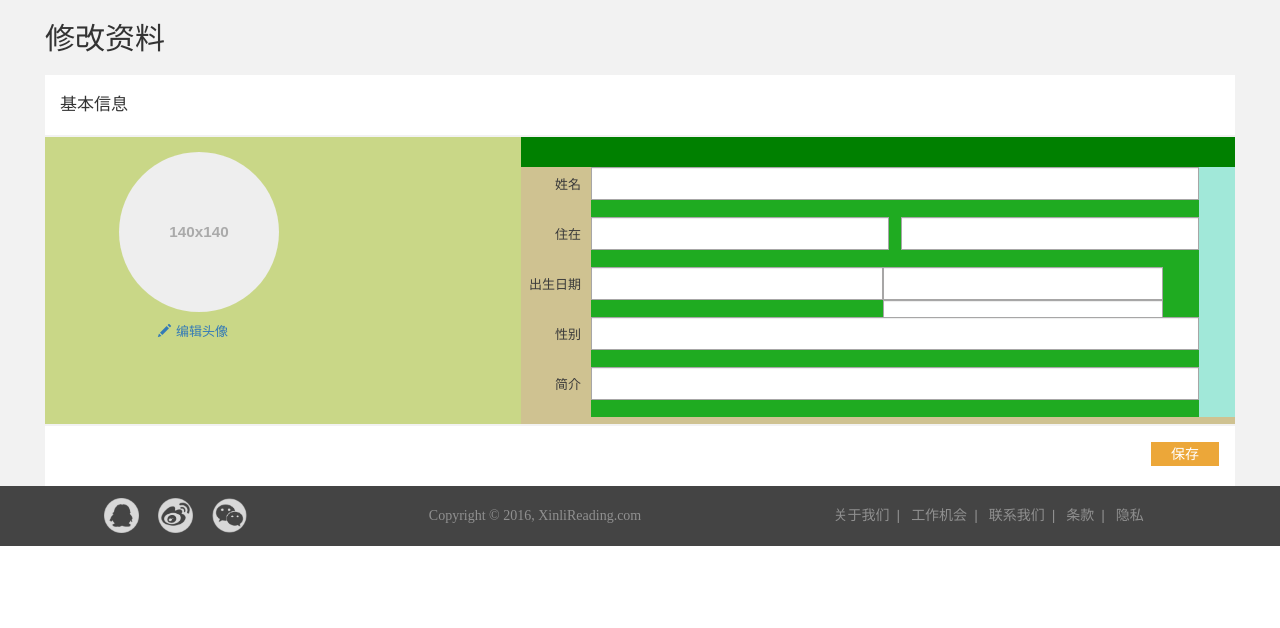
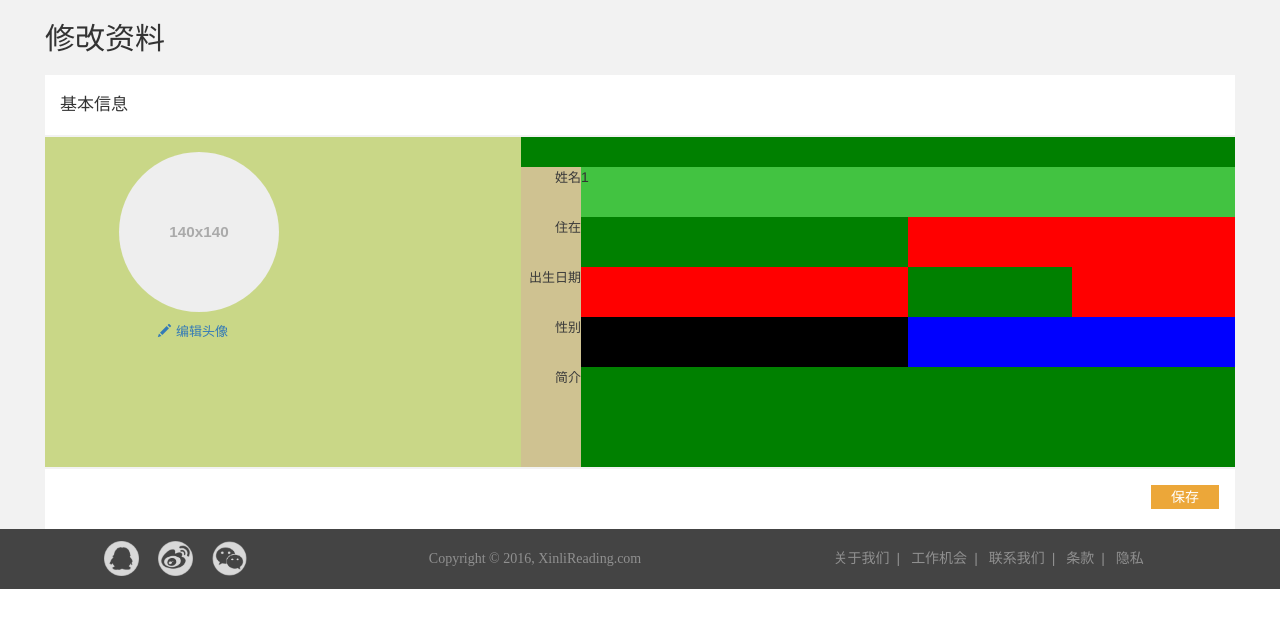
Before and after one commit to xinlireading/xinlireading-server, a Django app: template xinlireading/templates/xinlireading/edit-profile.html in a window 1280 px wide. Shown: the part 67-695 px from the top of the page. Run offline with Django 3.2, Linux system fonts and the light colour scheme; the template is opened without the code that fills it, so the values that code supplies are empty; some libraries are stand-ins or nearby versions.

Commit message:
remake the div->div->div for edit profile page.

```diff
--- a/xinlireading/static/xinlireading/css/edit-profile.css
+++ b/xinlireading/static/xinlireading/css/edit-profile.css
@@ -90,6 +90,9 @@
   /*float: left;*/
   /*background-color: #1FAB21;*/
 }
+.div-labels-panel div:last-child {
+  height: 100px;
+}
 
 .div-labels-panel label {
   width: 100%;
@@ -105,118 +108,118 @@
 
 .div-inputs-panel {
   display: table-cell;
+  background-color: lightgray;
+  width: 100%;
+  height: 100%;
 }
 
-.div-inputs-wrapper-panel {
+.div-inputs-panel-wrapper {
   width: 100%;
   height: 100%;
-  background-color: #a1e8d9;
+  background-color: gray;
+}
+.div-inputs-panel-wrapper > div {
+  height: 50px;
+  width: 100%;
+}
+.div-inputs-panel-wrapper > div:last-child {
+  background-color: lightgray;
+  height: 100px;
+}
+/*Name panel*/
+.div-input-name-panel {
+  background-color: lightgray;
+}
+.div-input-name-panel-wrapper {
+  height: 100%;
+  width: 100%;
+  background-color: #42C341;
+}
+
+/*Address Panel*/
+.div-input-address-panel {
+  background-color: red;
+}
+.div-input-address-panel-wrapper {
+  height: 100%;
+  width: 100%;
+  background-color: green;
   display: table;
 }
-.div-input1-sub-panel {
+.div-input-address-panel-wrapper > div {
   display: table-cell;
+  height: 100%;
+  width: 50%;
+  background-color: red;
+}
+.div-input-address-panel-wrapper > div:first-child {
   background-color: green;
 }
-.div-input-sub-wrapper-panel {
+
+/*Birthday Panel*/
+.div-input-birthday-panel {
+  background-color: red;
+}
+.div-input-birthday-panel-wrapper {
+  height: 100%;
   width: 100%;
+  background-color: yellow;
+  display: table;
+}
+.div-input-birthday-panel-wrapper > div {
+  display: table-cell;
+  width: 25%;
   height: 100%;
-  background-color: yellow
+  background-color: green;
+}
+.div-input-birthday-panel-wrapper > div:first-child {
+  background-color: red;
+  width: 50%;
+}
+.div-input-birthday-panel-wrapper > div:last-child {
+  background-color: red;
 }
 
-.div-inputs-wrapper-panel div {
-  /*width: 100%;*/
-  height: 50px;
-  background-color: #1FAB21;
-  /*margin-left: 10px;*/
-  margin-right: 36px;
+/*Gender panel*/
+.div-input-gender-panel {
+  background-color: red;
+}
+.div-input-gender-panel-wrapper {
+  height: 100%;
+  width: 100%;
+  background-color: yellow;
+  display: table;
+}
+.div-input-gender-panel-wrapper > div {
+  display: table-cell;
+  width: 25%;
+  height: 100%;
+  background-color: blue;
+}
+.div-input-gender-panel-wrapper > div:first-child {
+  background-color: black;
 }
 
-.div-address-wrapper {
+/*Intro panel*/
+.div-input-intro-panel-wrapper {
+  height: 100%;
   width: 100%;
+}
+.div-input-intro-panel-wrapper > div {
   height: 100%;
-  display: table;
-  background-color: black;
-}
-.div-address-wrapper input {
-  display: table-cell;
-  width: 49%;
+  width: 100%;
+  background-color: green;
 }
 
-.div-address-wrapper input:last-child {
-  /*display: table-cell;
-  width: 50%;*/
-  margin-left: 2%;
-}
 
-.div-birthday-wrapper {
-  width: 100%;
-  /*height: 100%;*/
-  display: table;
-}
 
-/*.div-birthday-wrapper div {
-  display: table-cell;
-  width: 1%;
-}*/
-.div-birthday-year-wrapper {
-  display: table-cell;
-  width: 48%;
-}
-.div-birthday-date-wrapper {
-  display: table-cell;
-  width: 48%;
-}
 
-.div-date-wrapper {
-  width: 100%;
-  /*height: 100%;*/
-  display: table;
+
+
+
+
+.div-input-birthday-panel {
   background-color: lightgray;
-}
-
-.div-date-wrapper input {
-  display: table-cell;
-  width: 47%;
-  margin-left: 2%;
-}
-
-.div-date-wrapper input:last-child {
-  /*margin-left: 2%;*/
-}
-
-/*.input-address2 {
-  display: table-cell;
-  width: 50%;
-}*/
-
-.form-control-userprofile-input {
-  border-radius: 0px;
-  border-color: #A7A6A6;
-  border-width: 1px;
-  /*margin: 0px;*/
-  padding: 0px;
-  height: 33px;
-  /*margin-left: 13px;*/
-  /*margin-right: 36px;*/
-}
-
-.div-input-name {
-  background-color: red;
-}
-.div-input-address {
-  background-color: green;
-}
-.div-input-birthday {
-  background-color: yellow;
-  height: 40px;
-}
-.div-input-gender {
-  background-color: lightgray;
-  height: 40px;
-
-}
-.div-input-introduction {
-  background-color: gray
 }
 
 .div-savebtn-panel {
--- a/xinlireading/templates/xinlireading/edit-profile.html
+++ b/xinlireading/templates/xinlireading/edit-profile.html
@@ -29,6 +29,7 @@
       <!-- Profile Info -->
       <div class="div-profile-panel">
         <div class="div-profile-base-panel">
+
           <div class="div-labels-panel">
             <div><label>姓名</label></div>
             <div><label>住在</label></div>
@@ -36,64 +37,49 @@
             <div><label>性别</label></div>
             <div><label>简介</label></div>
           </div>
+
           <div class="div-inputs-panel">
-            <div class="div-inputs-wrapper-panel">
-              <!-- <div class="div-input1-sub-panel">
-                <div class="div-input-sub-wrapper-panel">
-                  <ul>
-                    <li>
-                      <input type="text" class="form-control form-control-userprofile-input" placeholder="Text input">
-                    </li>
-                  </ul>
-                </div>
-              </div> -->
-              <!-- <div class="div-input2-sub-panel">
-                <div class="div-input-sub-wrapper-panel">
-                  <ul>
-                    <li>
-                      <input type="text" class="form-control form-control-userprofile-input" placeholder="Text input">
-                    </li>
-                  </ul>
-                </div>
-              </div> -->
-              <!-- <div>1</div>
-              <div class="div-input-birthday">2</div>
-              <div>3</div>
-              <div class="div-input-gender">4</div>
-              <div>5</div> -->
-              <!-- <div><label>姓名</label></div> -->
-              <div>
-                <input type="text" class="form-control form-control-userprofile-input" placeholder=" ">
-              </div>
-              <div>
-                <div class="div-address-wrapper">
-                  <input type="text" class="form-control form-control-userprofile-input" placeholder=" ">
-                  <input type="text" class="form-control form-control-userprofile-input" placeholder=" ">
+            <div class="div-inputs-panel-wrapper">
+
+              <div class="div div-input-name-panel">
+                <div class="div div-input-name-panel-wrapper">
+                  <!-- <input type="text" class="form-control form-control-userprofile-input" placeholder="Text input"> -->
+                  1
                 </div>
               </div>
-              <div>
-                <div class="div-birthday-wrapper">
-                  <div class="div-birthday-year-wrapper">
-                    <input type="text" class="form-control form-control-userprofile-input" placeholder=" ">
+
+
+              <div class="div div-input-address-panel">
+                <div class="div div-input-address-panel-wrapper">
+                  <div>
                   </div>
                   <div>
-                    <div class="div-birthday-date-wrapper">
-                      <input type="text" class="form-control form-control-userprofile-input" placeholder=" ">
-                      <input type="text" class="form-control form-control-userprofile-input" placeholder=" ">
-                    </div>
                   </div>
                 </div>
               </div>
-              <div>
-                <input type="text" class="form-control form-control-userprofile-input" placeholder=" ">
+
+              <div class="div div-input-birthday-panel">
+                <div class="div div-input-birthday-panel-wrapper">
+                  <div>
+                  </div>
+                  <div>
+                  </div>
+                  <div>
+                  </div>
+                </div>
               </div>
-              <div>
-                <input type="text" class="form-control form-control-userprofile-input" placeholder=" ">
+
+              <div class="div div-input-gender-panel">
+                <div class="div div-input-gender-panel-wrapper">
+                  <div></div>
+                  <div></div>
+                </div>
               </div>
-              <!-- <div><label>住在</label></div>
-              <div><label>出生日期</label></div>
-              <div><label>性别</label></div>
-              <div><label>简介</label></div> -->
+              <div class="div div-input-intro-panel">
+                <div class="div div-input-intro-panel-wrapper">
+                  <div></div>
+                </div>
+              </div>
             </div>
           </div>
         </div>
```
